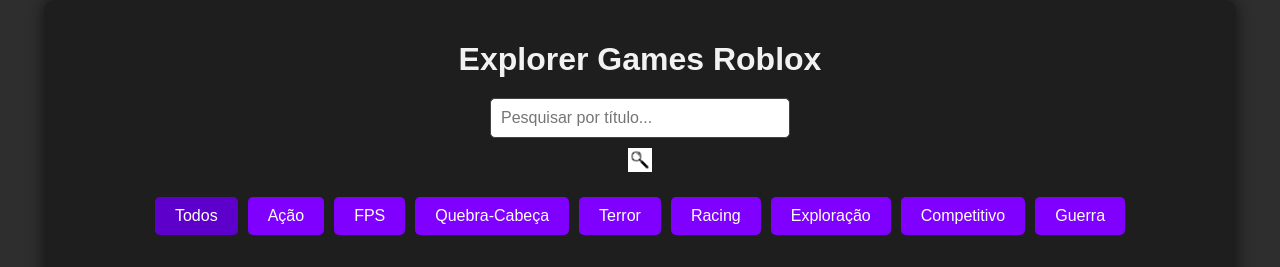
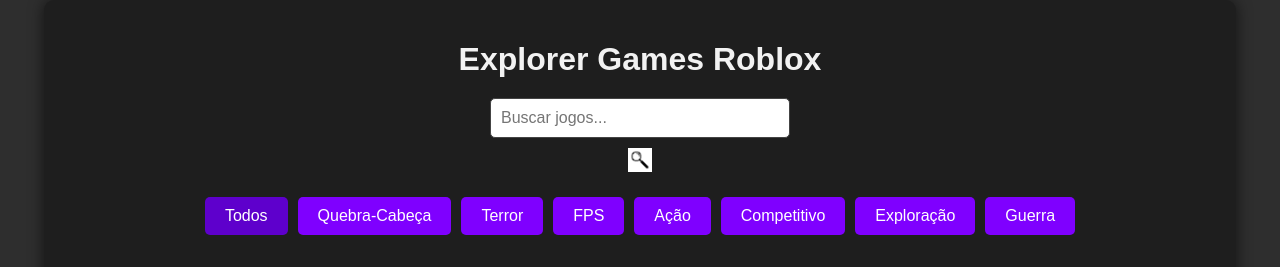
Before and after one commit to lipecc/explorer-games-roblox, a plain HTML site: page index.html in a window 1280 px wide. Shown: the top 267 px of the page. Drawn offline with Linux system fonts and the light colour scheme.

Commit message:
Add files via upload

```diff
--- a/index.html
+++ b/index.html
@@ -4,31 +4,29 @@
     <meta charset="UTF-8">
     <meta name="viewport" content="width=device-width, initial-scale=1.0">
     <title>Explorer Games Roblox</title>
+    <link rel="icon" href="images/logo.png" type="image/png"> <!-- Adiciona o ícone do site -->
     <link rel="stylesheet" href="styles.css">
 </head>
 <body>
     <div class="container">
         <h1>Explorer Games Roblox</h1>
         <div class="search-container">
-            <input type="text" id="search-title" placeholder="Pesquisar por título...">
+            <input id="search-title" type="text" placeholder="Buscar jogos...">
             <button id="search-btn">
                 <img id="search-icon" src="images/lupa.png" alt="Buscar">
             </button>
         </div>
         <div class="categories">
             <button class="category-btn active" data-category="All">Todos</button>
-            <button class="category-btn" data-category="Ação">Ação</button>
-            <button class="category-btn" data-category="FPS">FPS</button>
             <button class="category-btn" data-category="Quebra-Cabeça">Quebra-Cabeça</button>
             <button class="category-btn" data-category="Terror">Terror</button>
-            <button class="category-btn" data-category="Racing">Racing</button>
+            <button class="category-btn" data-category="FPS">FPS</button>
+            <button class="category-btn" data-category="Ação">Ação</button>
+            <button class="category-btn" data-category="Competitivo">Competitivo</button>
             <button class="category-btn" data-category="Exploração">Exploração</button>
-            <button class="category-btn" data-category="Competitivo">Competitivo</button>
             <button class="category-btn" data-category="Guerra">Guerra</button>
         </div>
-        <div id="game-list">
-            <!-- Os jogos recomendados serão carregados aqui -->
-        </div>
+        <div id="game-list"></div>
     </div>
     <script src="script.js"></script>
 </body>
```
Also changed, not shown: 1 other file.
